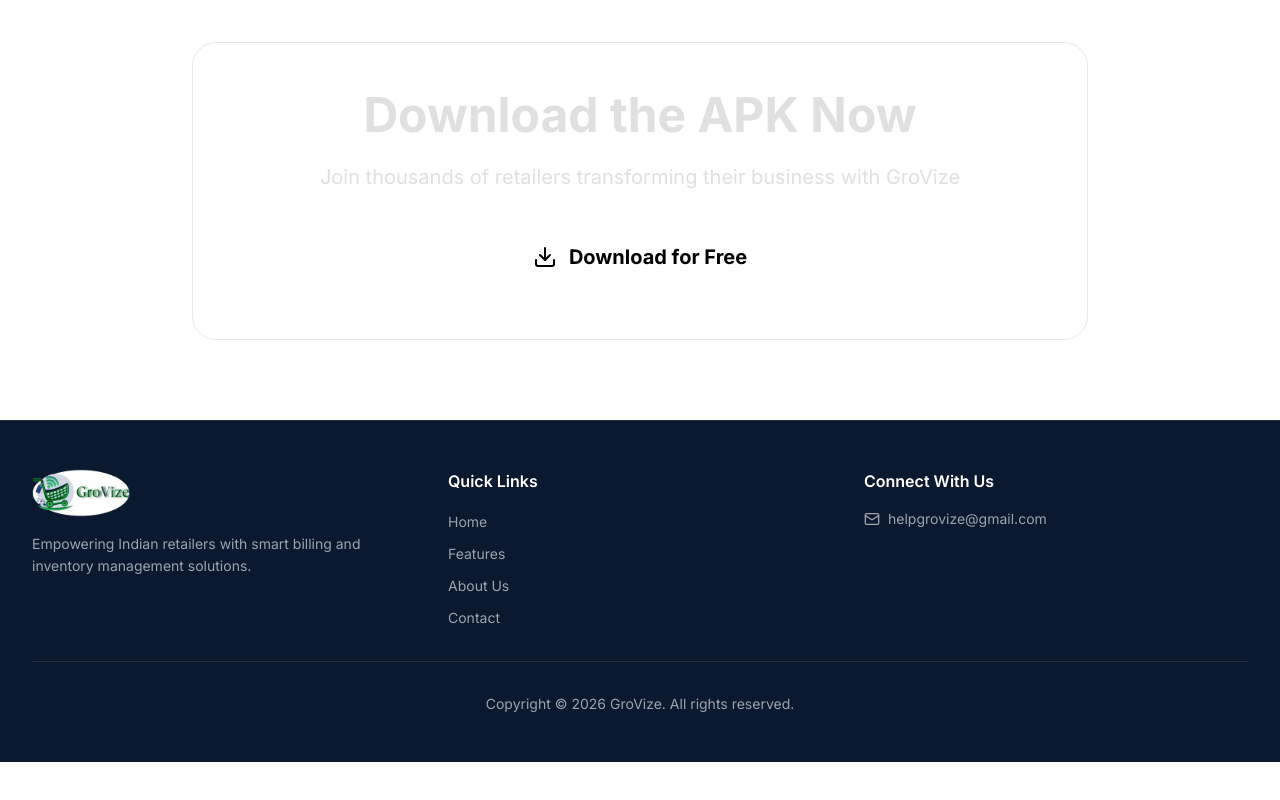
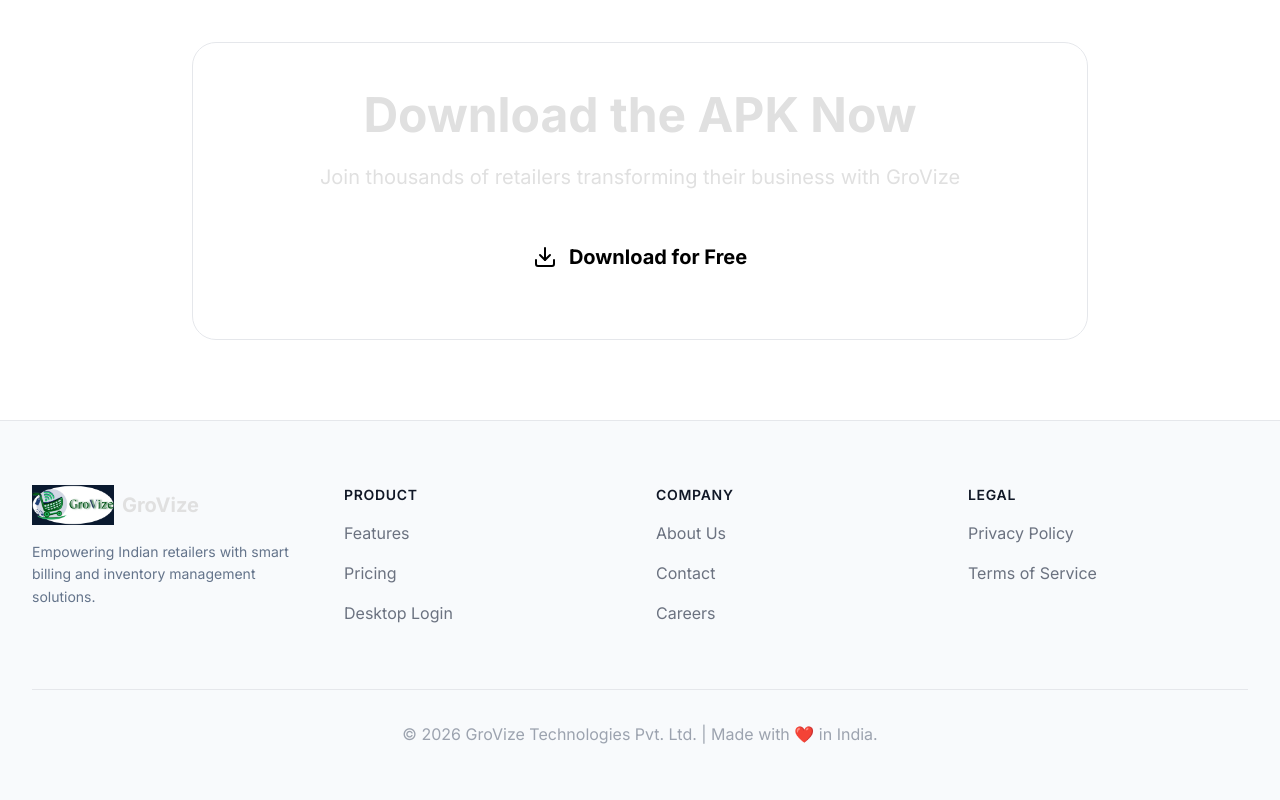
Before and after one commit to mishrayash01/GroVize-Website, a React (Vite) app: page / in a window 1280 px wide. Shown: the part 2321-3121 px from the top of the page. Before the commit the page ends 3083 px from the top, so only its background shows below. Built offline with nearby package versions, Linux system fonts and the light colour scheme.

Commit message:
feat: update footer with big brand layout

```diff
--- a/src/react-app/components/Footer.tsx
+++ b/src/react-app/components/Footer.tsx
@@ -1,40 +1,49 @@
 import { Link } from 'react-router-dom';
-import { Mail } from 'lucide-react';
 import brandLogo from '../../logo2.png';
 
 export default function Footer() {
-  const quickLinks = [
-    { name: 'Home', path: '/' },
+  const productLinks = [
     { name: 'Features', path: '/features' },
+    { name: 'Pricing', path: '#' },
+    { name: 'Desktop Login', path: '#' },
+  ];
+
+  const companyLinks = [
     { name: 'About Us', path: '/about' },
     { name: 'Contact', path: '/contact' },
+    { name: 'Careers', path: '#' },
   ];
 
-
+  const legalLinks = [
+    { name: 'Privacy Policy', path: '#' },
+    { name: 'Terms of Service', path: '#' },
+  ];
 
   return (
-    <footer className="bg-[#0a192f] border-t border-white/10">
-      <div className="max-w-7xl mx-auto px-4 sm:px-6 lg:px-8 py-12">
-        <div className="grid grid-cols-1 md:grid-cols-3 gap-8">
+    <footer className="bg-slate-50 border-t border-gray-200">
+      <div className="max-w-7xl mx-auto px-4 sm:px-6 lg:px-8 py-16">
+        <div className="grid grid-cols-1 lg:grid-cols-4 gap-8">
           {/* Brand */}
-          <div>
+          <div className="lg:col-span-1">
             <div className="flex items-center mb-4">
-              <img src={brandLogo} alt="GroVize Logo" className="h-12 w-auto" />
+              <img src={brandLogo} alt="GroVize Logo" className="h-10 w-auto" />
+              <span className="text-xl font-bold text-rich-black ml-2">GroVize</span>
             </div>
-            <p className="text-gray-400 text-sm leading-relaxed">
+            <p className="text-slate-500 text-sm leading-relaxed">
               Empowering Indian retailers with smart billing and inventory management solutions.
             </p>
           </div>
 
-          {/* Quick Links */}
+          {/* Links */}
+          <div className="grid grid-cols-2 md:grid-cols-3 gap-8 lg:col-span-3">
             <div>
-            <h3 className="text-white font-semibold mb-4">Quick Links</h3>
-            <ul className="space-y-2">
-              {quickLinks.map((link) => (
-                <li key={link.path}>
+              <h3 className="text-sm font-semibold text-gray-900 tracking-wider uppercase mb-4">Product</h3>
+              <ul className="space-y-4">
+                {productLinks.map((link) => (
+                  <li key={link.name}>
                     <Link
                       to={link.path}
-                    className="text-gray-400 hover:text-green-400 transition-colors duration-300 text-sm"
+                      className="text-base text-gray-500 hover:text-gray-900"
                     >
                       {link.name}
                     </Link>
@@ -42,23 +51,43 @@
                 ))}
               </ul>
             </div>
-
-          {/* Contact */}
             <div>
-            <h3 className="text-white font-semibold mb-4">Connect With Us</h3>
-            <div className="flex items-center space-x-2 mb-4 text-gray-400 text-sm">
-              <Mail className="w-4 h-4" />
-              <a href="mailto:helpgrovize@gmail.com" className="hover:text-green-400 transition-colors duration-300">
-                helpgrovize@gmail.com
-              </a>
+              <h3 className="text-sm font-semibold text-gray-900 tracking-wider uppercase mb-4">Company</h3>
+              <ul className="space-y-4">
+                {companyLinks.map((link) => (
+                  <li key={link.name}>
+                    <Link
+                      to={link.path}
+                      className="text-base text-gray-500 hover:text-gray-900"
+                    >
+                      {link.name}
+                    </Link>
+                  </li>
+                ))}
+              </ul>
+            </div>
+            <div>
+              <h3 className="text-sm font-semibold text-gray-900 tracking-wider uppercase mb-4">Legal</h3>
+              <ul className="space-y-4">
+                {legalLinks.map((link) => (
+                  <li key={link.name}>
+                    <Link
+                      to={link.path}
+                      className="text-base text-gray-500 hover:text-gray-900"
+                    >
+                      {link.name}
+                    </Link>
+                  </li>
+                ))}
+              </ul>
             </div>
           </div>
         </div>
 
-        {/* Copyright */}
-        <div className="mt-8 pt-8 border-t border-white/10 text-center">
-          <p className="text-gray-400 text-sm">
-            Copyright © 2026 GroVize. All rights reserved.
+        {/* Bottom Bar */}
+        <div className="mt-16 pt-8 border-t border-gray-200 text-center">
+          <p className="text-base text-gray-400">
+            © 2026 GroVize Technologies Pvt. Ltd. | Made with ❤️ in India.
           </p>
         </div>
       </div>
```
Lines whose indentation alone changed are shown as unchanged.
